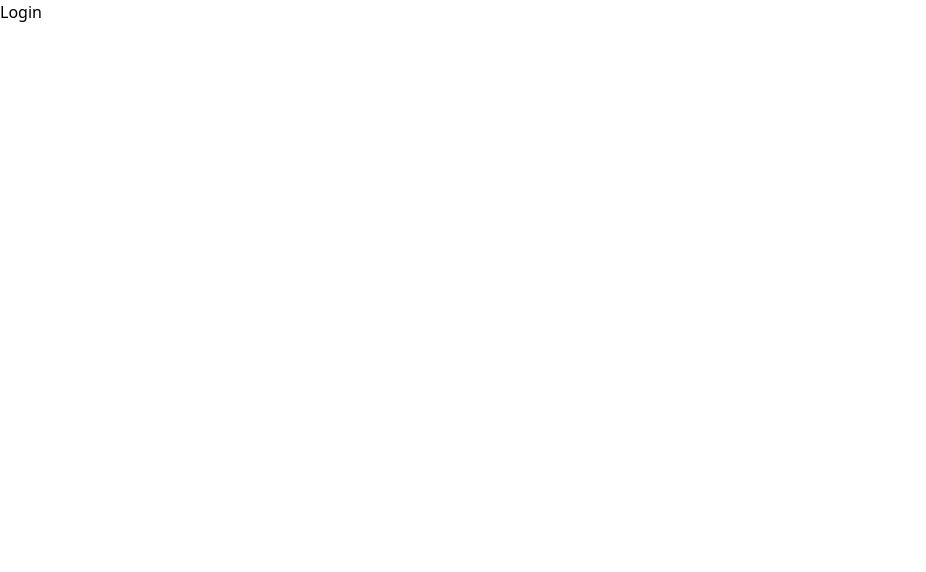
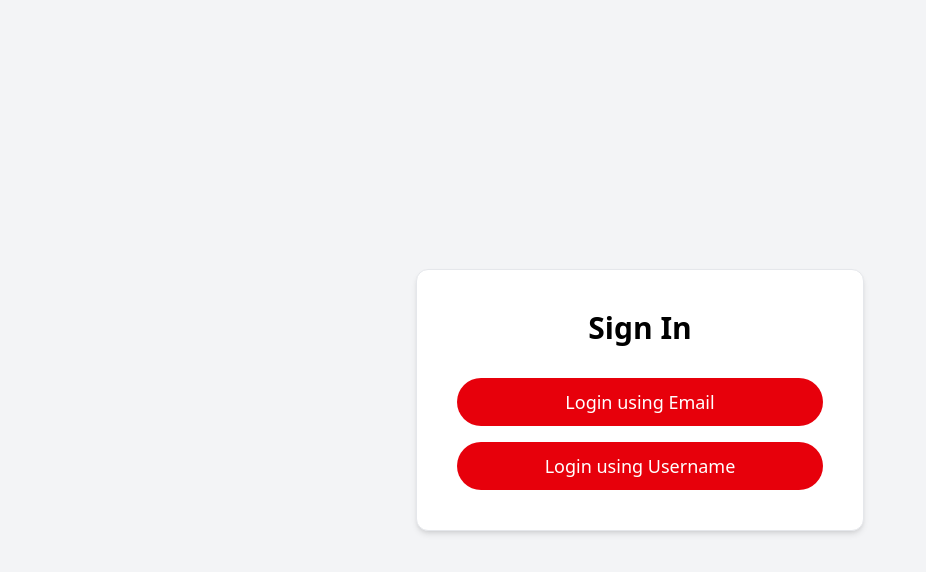
Before and after one commit to ashreekar/youtube-frontend, a React (Vite) app: page /login in a window 1280 px wide. Shown: the top 572 px of the page, without its empty margins (0-926 px from the left). Built offline with nearby package versions, Linux system fonts and the light colour scheme.

Commit message:
Add; login form musltistep form

```diff
--- /dev/null
+++ b/src/components/Login/LoginMode.jsx
@@ -0,0 +1,42 @@
+import React from 'react'
+
+function LoginMode({ start, setMode, setStart }) {
+
+    function emailLogin(){
+         setMode("email");
+         setStart(true);
+    }
+
+    function usernameLogin(){
+        setMode("username");
+        setStart(true);
+    }
+
+    return (
+        <>
+            {!start && (
+                <div className="flex flex-col gap-4 text-center">
+
+                    <button
+                        onClick={emailLogin}
+                        className="px-6 py-2.5 bg-red-600 hover:bg-red-700 text-white
+                         rounded-full text-lg font-medium transition"
+                    >
+                        Login using Email
+                    </button>
+
+                    <button
+                        onClick={usernameLogin}
+                        className="px-6 py-2.5 bg-red-600 hover:bg-red-700 text-white
+                         rounded-full text-lg font-medium transition"
+                    >
+                        Login using Username
+                    </button>
+
+                </div>
+            )}
+        </>
+    )
+}
+
+export default LoginMode
--- /dev/null
+++ b/src/components/Login/LoginStep1.jsx
@@ -0,0 +1,44 @@
+import InputField from '../ButtonsAndInput/InputField'
+
+function LoginStep1({ step, mode, register, errors, trigger, setStep }) {
+
+    const handleNextClick = async () => {
+        const valid = await trigger([mode]);
+        if (!valid) return;
+        setStep(1);
+    }
+    return (
+        <>
+            {step === 0 && (
+                <div>
+
+                    <InputField
+                        placeholder={`Enter your ${mode}`}
+                        type={mode === "email" ? "email" : "text"}
+                        className="w-full border border-gray-300 rounded-xl py-2 px-3
+                             focus:ring-red-600 focus:border-red-600 outline-none"
+                        {...register(mode, { required: `${mode} is required` })}
+                    />
+
+                    {errors[mode] && (
+                        <p className="text-red-500 text-sm mt-1">
+                            {errors[mode].message}
+                        </p>
+                    )}
+
+                    <button
+                        type="button"
+                        onClick={handleNextClick}
+                        className="w-full mt-6 px-6 py-3 bg-red-600 hover:bg-red-700
+                             text-white rounded-full text-lg font-medium transition"
+                    >
+                        Next
+                    </button>
+
+                </div>
+            )}
+        </>
+    )
+}
+
+export default LoginStep1
--- /dev/null
+++ b/src/components/Login/LoginStep2.jsx
@@ -0,0 +1,50 @@
+import InputField from '../ButtonsAndInput/InputField'
+import { useState } from 'react';
+
+function LoginStep2({ step, register, errors }) {
+    const [hidden, setHidden] = useState(true);
+
+    return (
+        <>
+            {step === 1 && (
+                <div className="space-y-5">
+
+                    <div className="flex items-center gap-2">
+                        <InputField
+                            placeholder="Enter your password"
+                            type={hidden ? "password" : "text"}
+                            className="w-full border border-gray-300 rounded-xl py-2 px-3
+                               focus:ring-red-600 focus:border-red-600 outline-none"
+                            {...register("password", { required: "Password is required" })}
+                        />
+
+                        <button
+                            type="button"
+                            onClick={() => setHidden(!hidden)}
+                            className="text-red-600 font-medium"
+                        >
+                            {hidden ? "Show" : "Hide"}
+                        </button>
+                    </div>
+
+                    {errors.password && (
+                        <p className="text-red-500 text-sm mt-1">
+                            {errors.password.message}
+                        </p>
+                    )}
+
+                    <button
+                        type="submit"
+                        className="w-full px-6 py-3 bg-red-600 hover:bg-red-700
+                             text-white rounded-full text-lg font-medium transition"
+                    >
+                        Login
+                    </button>
+
+                </div>
+            )}
+        </>
+    )
+}
+
+export default LoginStep2
--- a/src/pages/Login.jsx
+++ b/src/pages/Login.jsx
@@ -1,9 +1,53 @@
-import React from 'react'
+import { useState } from 'react'
+import { useForm } from 'react-hook-form'
+import LoginMode from '../components/Login/LoginMode';
+import LoginStep1 from '../components/Login/LoginStep1';
+import LoginStep2 from '../components/Login/LoginStep2';
 
 function Login() {
+  const { register, handleSubmit, setValue, trigger, formState: { errors } } = useForm();
+
+  const [start, setStart] = useState(false);
+  const [mode, setMode] = useState(null);
+  const [step, setStep] = useState(0);
+
+  async function signIn() {
+    const valid = await trigger([mode, "password"]);
+    if (!valid) return;
+
+    alert("Login success!");
+    setStart(false);
+    setMode(null);
+    setStep(0);
+    setValue("email", "");
+    setValue("password", "");
+    setValue("username", "");
+  }
+
   return (
-    <div>Login</div>
-  )
+    <div className="flex justify-center items-center min-h-screen bg-gray-100">
+
+      <div className="bg-white shadow-md p-10 w-full max-w-md border border-gray-200 rounded-xl">
+
+        <h2 className="text-3xl font-semibold text-center mb-8">
+          Sign In
+        </h2>
+
+        <LoginMode start={start} setMode={setMode} setStart={setStart} />
+
+        {start && (
+          <form onSubmit={handleSubmit(signIn)} className="space-y-5">
+
+            <LoginStep1 step={step} mode={mode} register={register} errors={errors} trigger={trigger} setStep={setStep} />
+
+            <LoginStep2 step={step} register={register} errors={errors} />
+
+          </form>
+        )}
+
+      </div>
+    </div>
+  );
 }
 
-export default Login
+export default Login;
```
